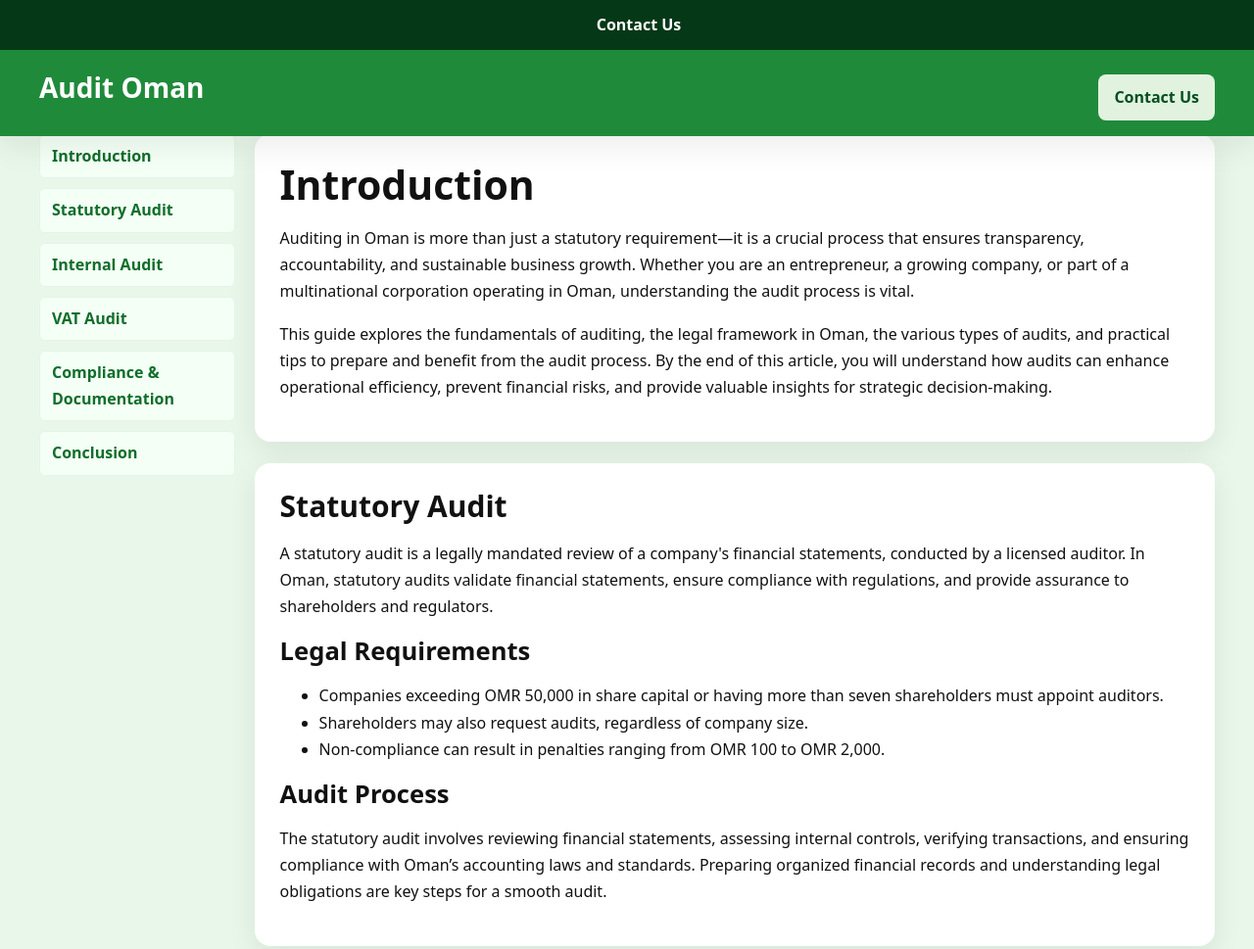
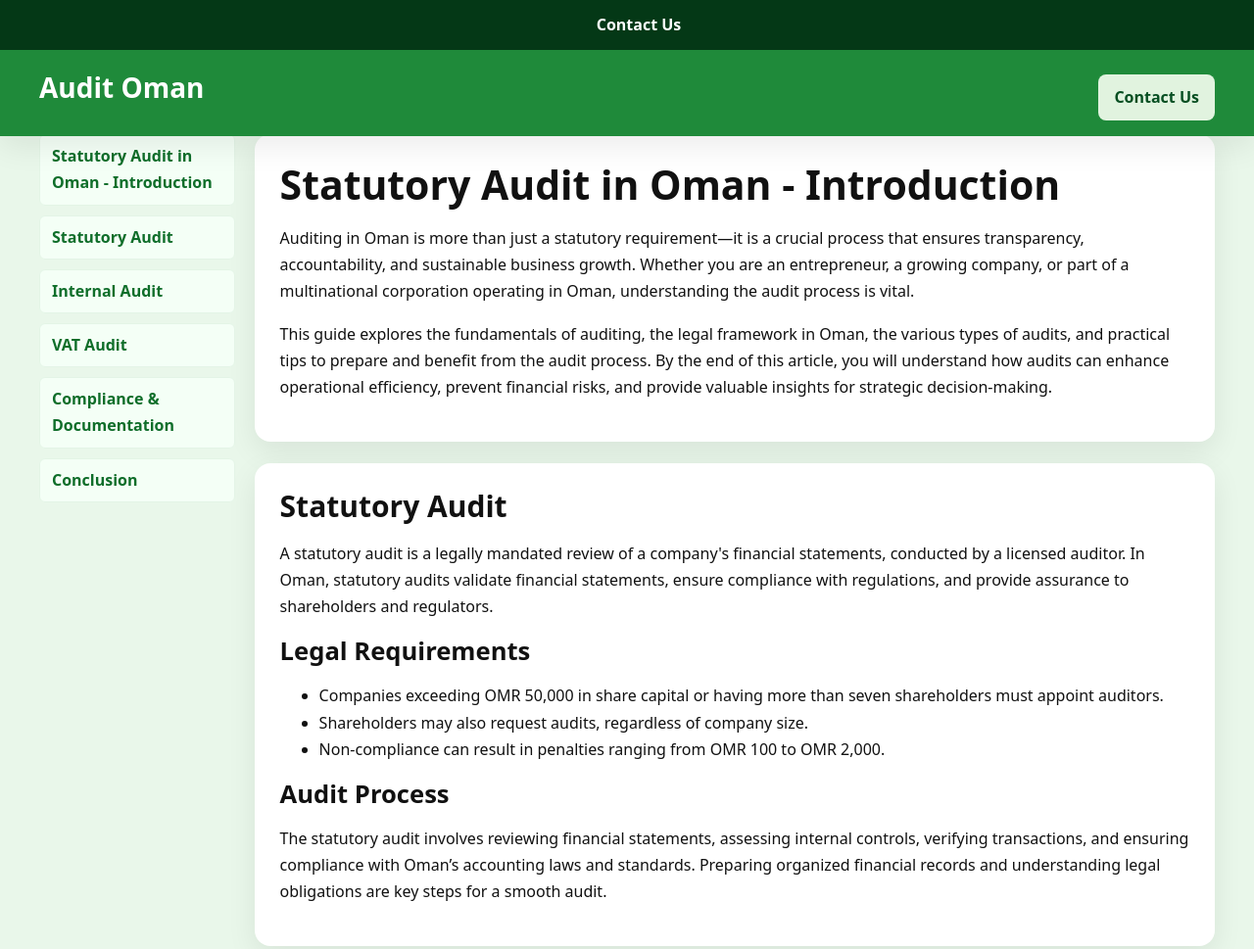
Before and after one commit to omanhub/audit-oman, a plain HTML site: page index.html in a window 1280 px wide. Shown: the top 969 px of the page at 98% size. Drawn offline with Linux system fonts and the light colour scheme.

Commit message:
index.html

```diff
--- a/index.html
+++ b/index.html
@@ -251,7 +251,7 @@
 
   <div class="main-container">
     <nav class="side-nav">
-      <a href="#introduction">Introduction</a>
+      <a href="#introduction">Statutory Audit in Oman - Introduction</a>
       <a href="#statutory-audit">Statutory Audit</a>
       <a href="#internal-audit">Internal Audit</a>
       <a href="#vat-audit">VAT Audit</a>
@@ -261,7 +261,7 @@
 
     <div class="content">
       <div class="block" id="introduction">
-        <h1>Introduction</h1>
+        <h1>Statutory Audit in Oman - Introduction</h1>
         <p>Auditing in Oman is more than just a statutory requirement—it is a crucial process that ensures transparency, accountability, and sustainable business growth. Whether you are an entrepreneur, a growing company, or part of a multinational corporation operating in Oman, understanding the audit process is vital.</p>
         <p>This guide explores the fundamentals of auditing, the legal framework in Oman, the various types of audits, and practical tips to prepare and benefit from the audit process. By the end of this article, you will understand how audits can enhance operational efficiency, prevent financial risks, and provide valuable insights for strategic decision-making.</p>
       </div>
```
